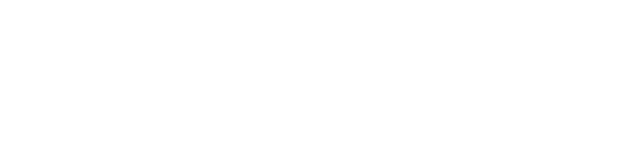
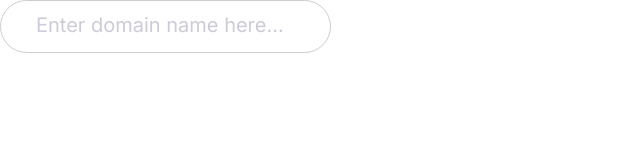
Before and after one commit to Abottt/moshify-original, a plain HTML site: page html/index.html in a window 1280 px wide. Shown: the whole page, without its empty margins (0-640 px from the left). Drawn offline with Linux system fonts and the light colour scheme.

Commit message:
making input component

```diff
--- a/css/style.css
+++ b/css/style.css
@@ -307,4 +307,23 @@ we can separatinf structure from the skin and make diferrent skin and combine th
     }
 }
 
-/* inputs */
+/* Inputs */
+.input {
+    padding: 1.5rem 3.5rem;
+    border: 1px solid #ccc;
+    border-radius: 30px;
+    outline: 0;
+    color: var(--color-headings);
+}
+
+::placeholder {
+    color: #cdcbd7;
+    font-size: 2rem;
+}
+
+@media screen and(min-width:1024px) {
+    .input {
+        font-size: 1.5rem;
+    }
+
+}
--- a/html/index.html
+++ b/html/index.html
@@ -19,5 +19,7 @@
     <link rel="stylesheet" href="/css/normalize css.css" />
     <link rel="stylesheet" href="/css/style.css" />
   </head>
-  <body></body>
+  <body>
+    <input type="text" class="input" placeholder="Enter domain name here..." />
+  </body>
 </html>
```
